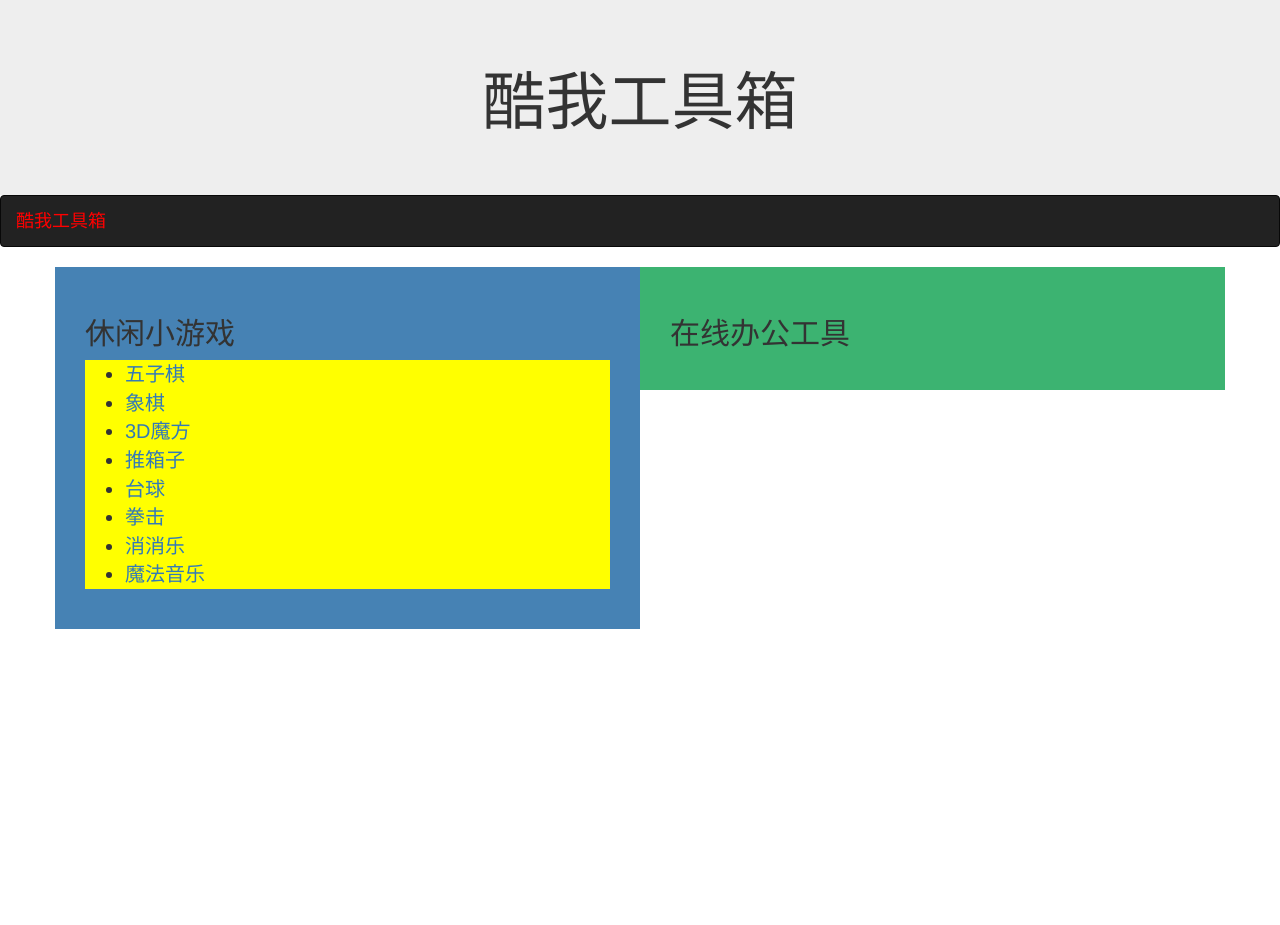
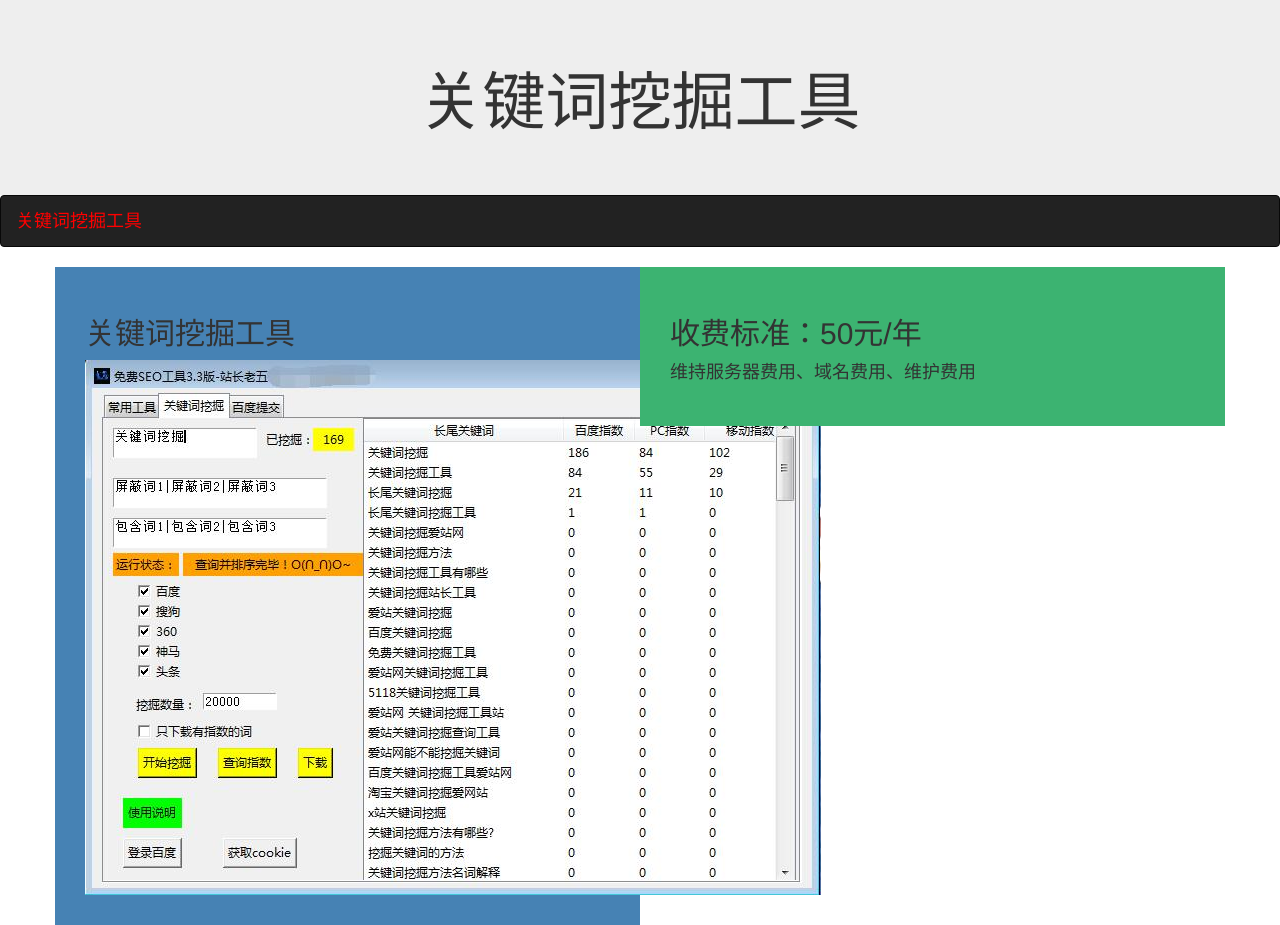
Before and after one commit to zhanzhangclub/kw237.github.io, a plain HTML site: page index.html in a window 1280 px wide. Shown: the top 925 px of the page. Drawn offline with nearby package versions, Linux system fonts and the light colour scheme.

Commit message:
Update index.html

```diff
--- a/index.html
+++ b/index.html
@@ -5,8 +5,8 @@
 		<meta charset="utf-8">
 		<meta name="viewport" content="width=device-width, initial-scale=1.0">
 		<link rel="shortcut icon" href="favicon.ico">
-		<title>在线工具-酷我工具箱</title>
-		<meta name="description" content="在线办公工具，办公辅助，游戏脚本.">
+		<title>关键词挖掘工具-站长老五</title>
+		<meta name="description" content="长尾关键词挖掘工具，作者：站长老五.">
 		<link rel="stylesheet" href="css/bootstrap.min.css">
 		<script src="https://cdn.bootcss.com/jquery/2.1.1/jquery.min.js"></script>
 		<script src="js/bootstrap.min.js"></script>
@@ -30,7 +30,7 @@
 
 	<body>
 		<div class="jumbotron text-center" style="margin-bottom:0">
-			<h1>酷我工具箱</h1>
+			<h1>关键词挖掘工具</h1>
 		</div>
 
 		<nav class="navbar navbar-inverse">
@@ -41,7 +41,7 @@
         <span class="icon-bar"></span>
         <span class="icon-bar"></span>
       </button>
-					<a style="color: red;" class="navbar-brand" href="#">酷我工具箱</a>
+					<a style="color: red;" class="navbar-brand" href="#">关键词挖掘工具</a>
 				</div>
 				<div class="collapse navbar-collapse" id="myNavbar">
 					<ul class="nav navbar-nav">
@@ -54,45 +54,20 @@
 			<div class="row">
 
 				<div class="col-sm-6" style="padding:30px;background-color:#4682B4;">
-					<h2>休闲小游戏</h2>
-					<ul>
-						<li>
-							<a href="youxi/wuziqi/">五子棋</a>
-						</li>
-						<li>
-							<a href="youxi/xiangqi/">象棋</a>
-						</li>
-						<li>
-							<a href="youxi/mofang/">3D魔方</a>
-						</li>
-						<li>
-							<a href="youxi/tuixiangzi/">推箱子</a>
-						</li>
-						<li>
-							<a href="youxi/taiqiu/">台球</a>
-						</li>
-						<li>
-							<a href="youxi/quanji/">拳击</a>
-						</li>
-						<li>
-							<a href="youxi/xiaoxiaole/">消消乐</a>
-						</li>
-						<li>
-							<a href="youxi/yinyue/">魔法音乐</a>
-						</li>
-					</ul>
+					<h2>关键词挖掘工具</h2>
+				        <img src="img/python.jpg" alt="关键词挖掘工具" />
+
 					<hr class="hidden-sm hidden-md hidden-lg">
 				</div>
 				<div class="col-sm-6" style="padding:30px;background-color:	#3CB371;">
-					<h2>在线办公工具</h2>
+					<h2>收费标准：50元/年</h2>
+				        <p>维持服务器费用、域名费用、维护费用</p>
 				</div>
 			</div>
 		</div>
 
 		<div class="jumbotron text-center" style="margin-bottom:0">
-			<p>
-				在线工具-酷我工具箱
-			</p>
+		<p>关键词挖掘工具-站长老五</p>
 		</div>
 	</body>
 
```
